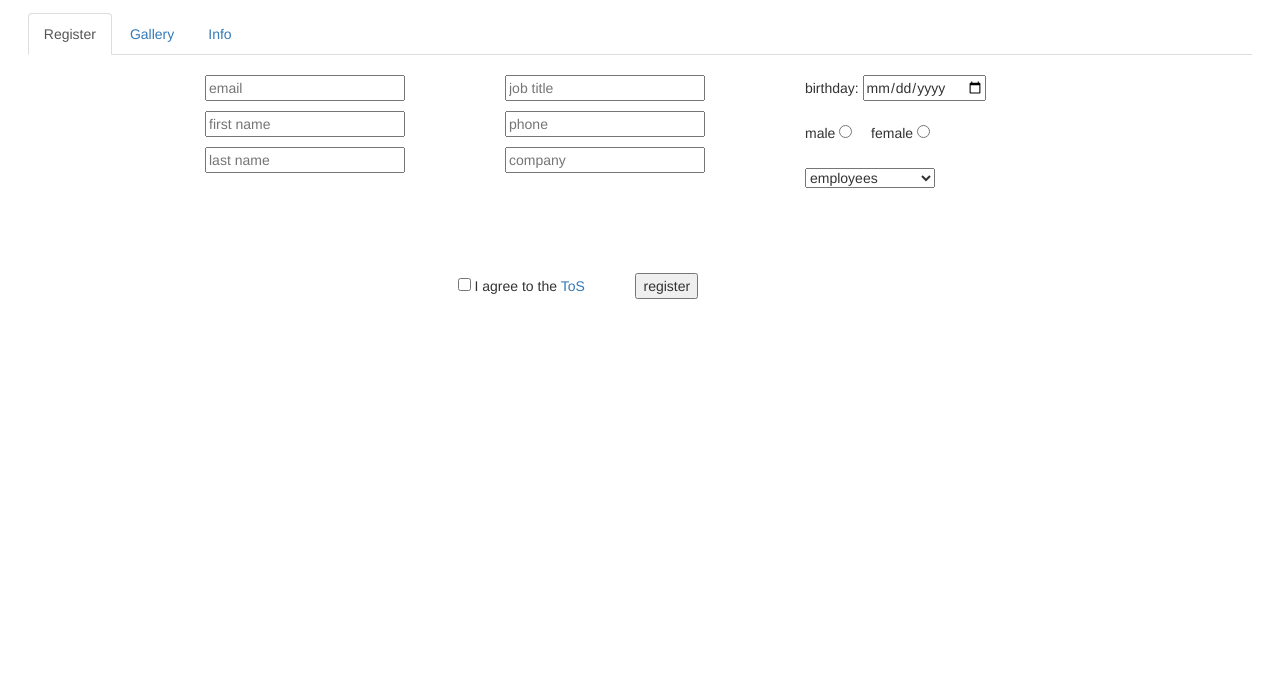
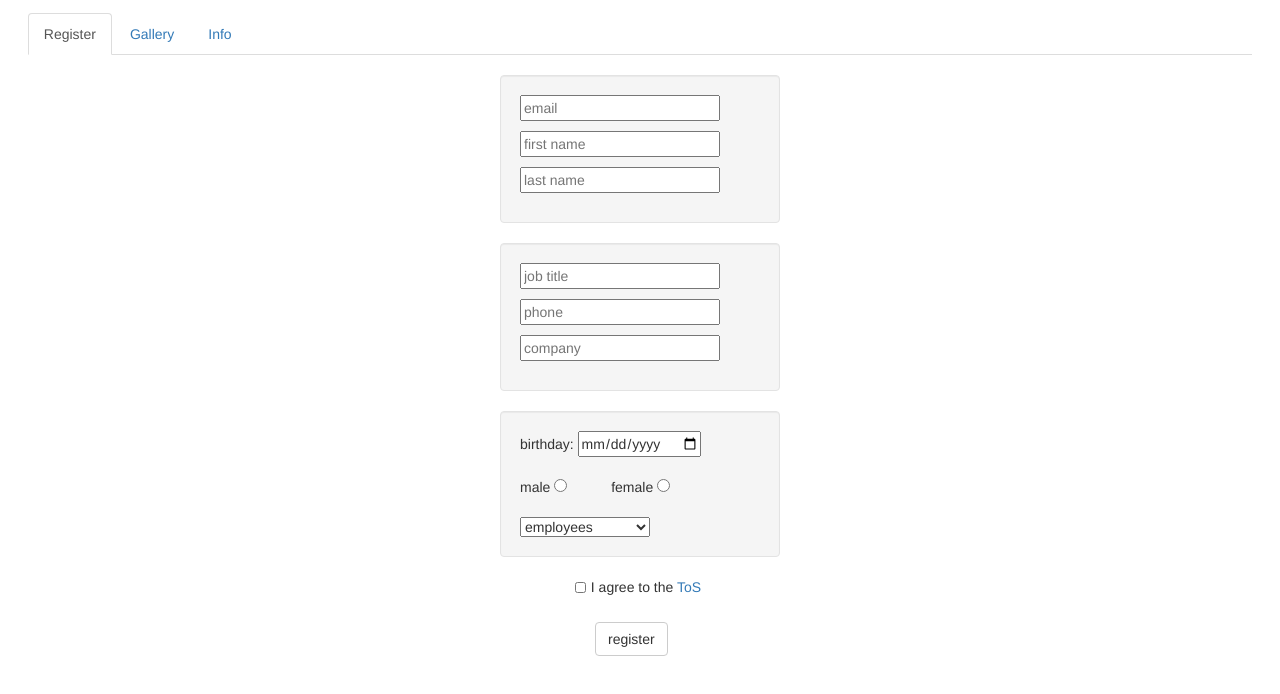
Before and after one commit to vitaly-zdanevich/WSD-8---Bootstrap-test, a plain HTML site: page index.html in a window 1280 px wide. Drawn offline with Linux system fonts and the light colour scheme.

Commit message:
first tab: accepted by Vladislav

```diff
--- a/index.html
+++ b/index.html
@@ -16,25 +16,23 @@
             <div class='tab-content'>
                 <div role='tabpanel' class='tab-pane active' id='register'>
                     <form>
-                        <div class='row center-block' style='max-width:900px'>
-                            <div class='col-xs-12 col-sm-3 col-xs-offset-2 col-sm-offset-0'>
+                        <div class='row center-block' style='max-width:250px'>
+                            <div class='row well'>
                                <p><input type='email' placeholder='email' required/></p>
                                <p><input type='text' placeholder='first name' required/></p>
                                <p><input type='text' placeholder='last name' required/></p>
                             </div>
-                            <div class='col-xs-12 col-sm-4 col-md-3 col-xs-offset-2 col-sm-offset-1'>
+                            <div class='row well'>
                                 <p><input type='text' placeholder='job title'/></p>
                                 <p><input type='tel' placeholder='phone'/></p>
-                                <p><input type='text' placeholder='company' style='margin-bottom:40px'/></p>
+                                <p><input type='text' placeholder='company'/></p>
                             </div>
-                            <div class='col-xs-12 col-sm-4 col-xs-offset-2 col-sm-offset-0 col-md-offset-1'>
+                            <div class='row well'>
                                 <p>birthday: <input type='date'/></p>
-                                <div style='margin:20px 0 20px'>
-                                    <label for='male'>male</label>
+                                <label for='male' style='margin:10px 0 20px'>male</label>
                                 <input type='radio' id='male' name='gender'>
-                                    <label for='female' style='margin-left:15px'>female</label>
+                                <label for='female' style='margin-left:40px'>female</label>
                                 <input type='radio' id='female' name='gender'>
-                                </div>
                                 <select name='employees'>
                                     <option>employees</option>
                                     <option>1-5 employees</option>
@@ -42,11 +40,13 @@
                                     <option>21-50 employees</option>
                                </select>
                             </div>
+                            <div class='row center-block' style='margin-bottom:20px; width:130px'>
+                                <input type='checkbox' id='agree' class='center-block col-xs-1' style='margin-right:5px'/>
+                                <label for='agree'> I agree to the <a style='cursor:pointer'>ToS</a></label>
                             </div>
-                        <div class='row col-sm-6 col-lg-6 col-sm-offset-2 col-lg-offset-4' style='margin-top:50px'>
-                            <input type='checkbox' id='agree'/>
-                            <label for='agree'> I agree to the <a style='cursor:pointer'>ToS</a></label>
-                            <button class='col-xs-offset-1'>register</button>
+                            <div class='row center-block' style='width:90px'>
+                                <button btn class='btn btn-default'>register</button>
+                            </div>
                         </div>
                     </form>
                 </div>
```
Lines whose indentation alone changed are shown as unchanged.
